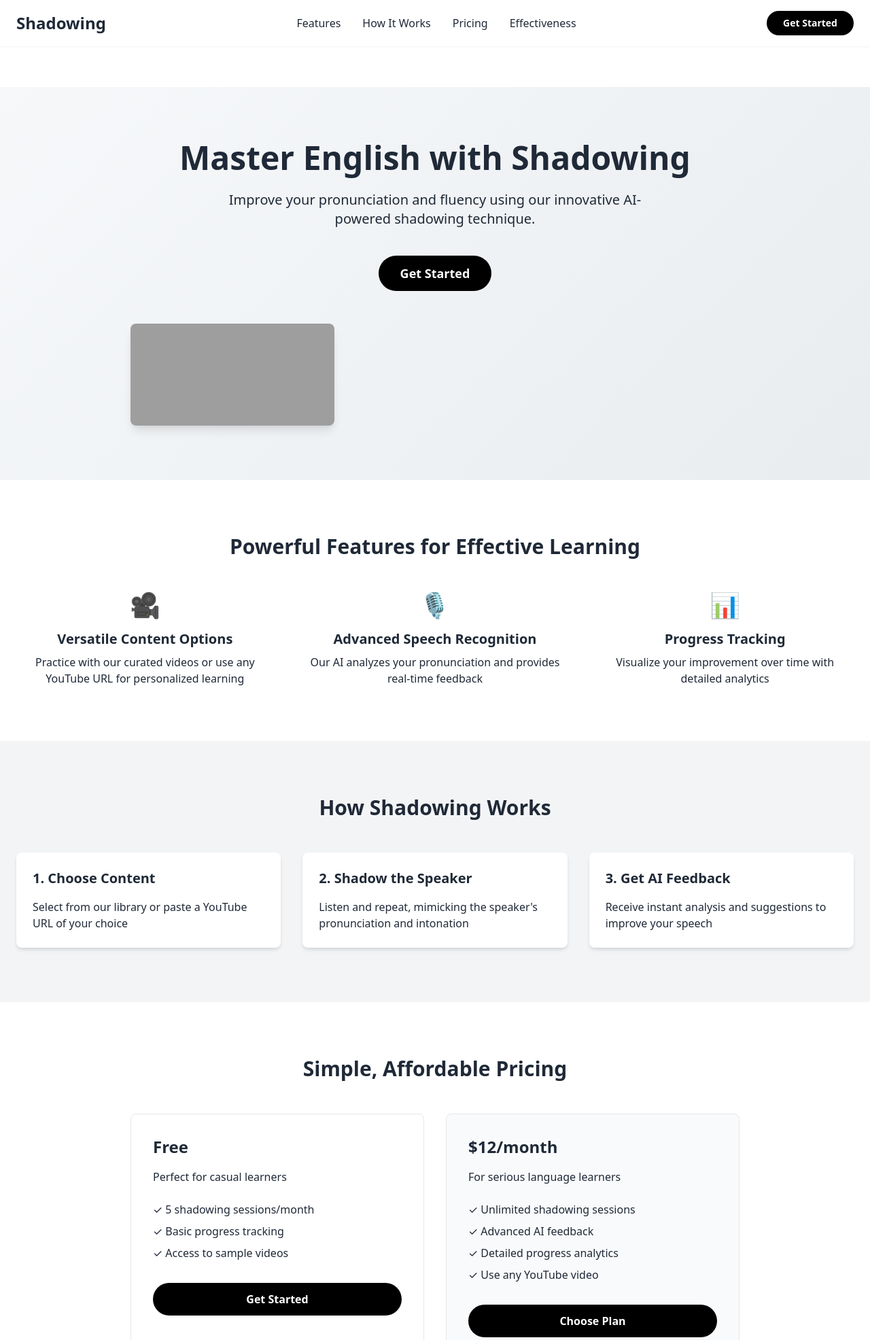
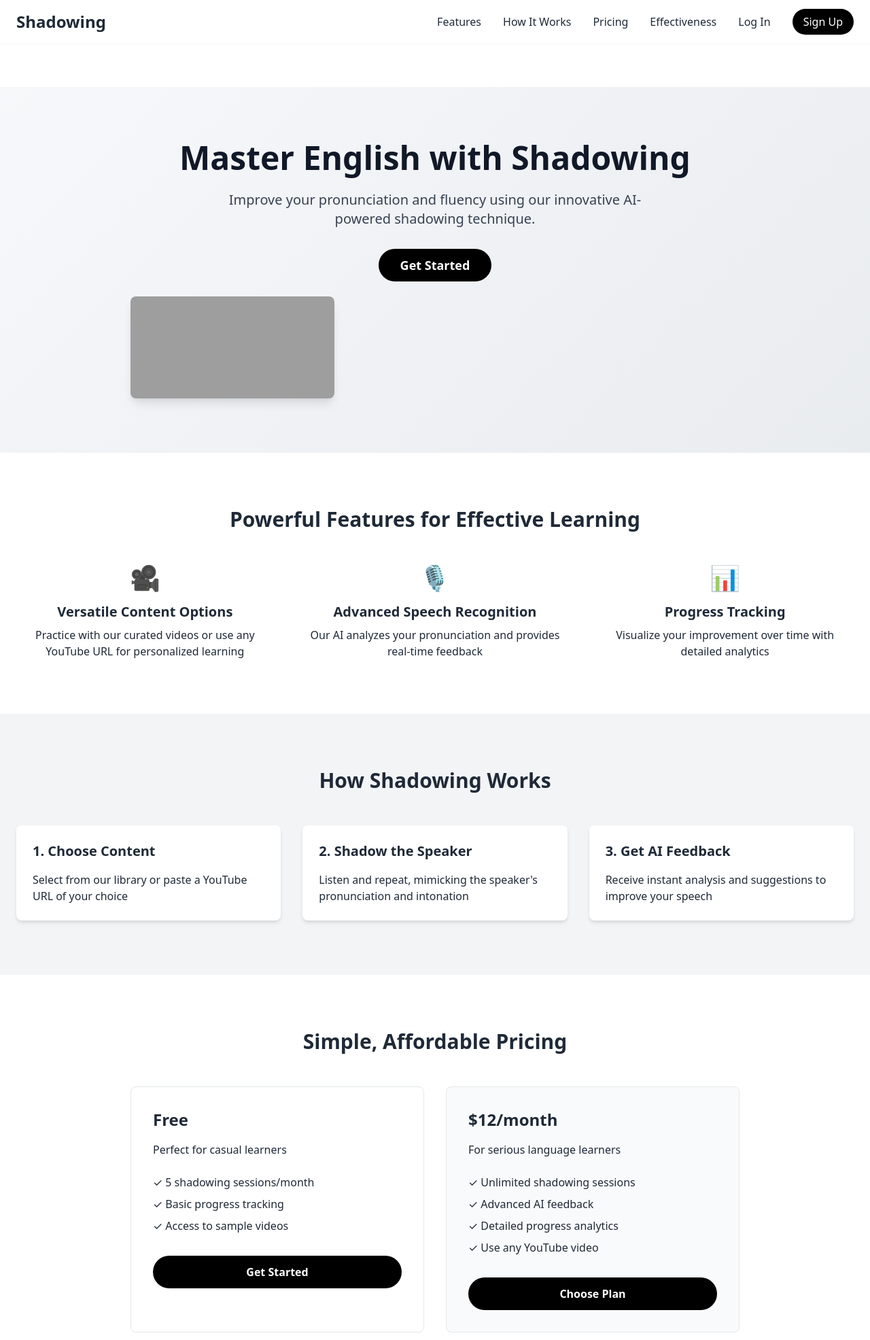
Before and after one commit to nazarboy2005/shadowing, a Django app: page / in a window 1280 px wide. Shown: the top 1971 px of the page at 68% size. Run offline with Django 5.2, Linux system fonts and the light colour scheme; grey boxes are pictures that could not be loaded.

Commit message:
payments page; home page mobile and desktop. If the user is registered it shows different stuff and otherwise no

```diff
--- a/home/views.py
+++ b/home/views.py
@@ -12,4 +12,4 @@ class PriceList(TemplateView):
 
 
 class PracticeView(TemplateView):
-    template_name = 'choose_video_or_paste_url.html'
+    template_name = 'practice.html'
--- a/templates/home.html
+++ b/templates/home.html
@@ -1,92 +1,224 @@
 <!DOCTYPE html>
 <html lang="en">
+
 <head>
     <meta charset="UTF-8">
     <meta name="viewport" content="width=device-width, initial-scale=1.0">
+    <meta http-equiv="X-UA-Compatible" content="ie=edge">
     <title>Shadowing - Master English Pronunciation and Fluency</title>
     <link href="https://cdnjs.cloudflare.com/ajax/libs/tailwindcss/2.2.19/tailwind.min.css" rel="stylesheet">
     <style>
         .gradient-bg {
             background: linear-gradient(135deg, #f6f8fa 0%, #e9ecef 100%);
         }
+
+        /* Smooth Scrolling */
+        html {
+            scroll-behavior: smooth;
+        }
+
+        /* CTA Button Hover */
+        .btn-cta {
+            transition: transform 0.3s ease, background-color 0.3s;
+        }
+
+        .btn-cta:hover {
+            transform: scale(1.05);
+            background-color: #ffffff;
+            color: black;
+        }
+
+        /* Link Hover Effects */
+        a {
+            transition: color 0.3s ease;
+        }
+
+        a:hover {
+            color: #007bff; /* Blue hover effect for links */
+        }
+
+        /* Nav Shadow */
+        header {
+            backdrop-filter: blur(10px);
+            transition: background-color 0.3s ease;
+        }
+
+        /* Hover Effect for Nav Items */
+        nav a:hover {
+            color: #ff6600;
+        }
+
+        /* Pricing Cards Hover */
+        .pricing-card {
+            transition: transform 0.3s ease, box-shadow 0.3s ease;
+        }
+
+        .pricing-card:hover {
+            transform: scale(1.05);
+            box-shadow: 0px 8px 24px rgba(0, 0, 0, 0.15);
+        }
+
+        /* Footer */
+        footer {
+            background-color: #f8f9fa;
+        }
+
+        /* Mobile Menu */
+        .mobile-menu {
+            display: none;
+        }
+
+        @media (max-width: 768px) {
+            .mobile-menu {
+                display: block;
+            }
+
+            .desktop-menu {
+                display: none;
+            }
+        }
     </style>
+
+    <!-- JavaScript to Handle Dynamic Header -->
+    <script>
+        document.addEventListener("DOMContentLoaded", function () {
+            // Simulate user login state
+            const isLoggedIn = localStorage.getItem('userLoggedIn') === 'true';
+
+            if (isLoggedIn) {
+                document.getElementById('logged-in-header').style.display = 'block';
+                document.getElementById('logged-out-header').style.display = 'none';
+            } else {
+                document.getElementById('logged-in-header').style.display = 'none';
+                document.getElementById('logged-out-header').style.display = 'block';
+            }
+        });
+
+        // Simulate login and logout for demo purposes
+        function login() {
+            localStorage.setItem('userLoggedIn', 'true');
+            location.reload();
+        }
+
+        function logout() {
+            localStorage.removeItem('userLoggedIn');
+            location.reload();
+        }
+    </script>
 </head>
+
 <body class="font-sans text-gray-800 antialiased">
-    <header class="fixed top-0 left-0 right-0 bg-white shadow-sm z-50">
+
+    <!-- Header for Registered Users (Logged In) -->
+    <header id="logged-in-header" class="fixed top-0 left-0 right-0 bg-white shadow-sm z-50" style="display: none;">
         <nav class="container mx-auto px-6 py-4 flex justify-between items-center">
             <div class="text-2xl font-bold">Shadowing</div>
-            <ul class="flex space-x-8">
+            <ul class="hidden sm:flex space-x-8 desktop-menu">
                 <li><a href="#features" class="hover:text-gray-600 transition duration-300">Features</a></li>
                 <li><a href="#how-it-works" class="hover:text-gray-600 transition duration-300">How It Works</a></li>
                 <li><a href="#pricing" class="hover:text-gray-600 transition duration-300">Pricing</a></li>
                 <li><a href="#effectiveness" class="hover:text-gray-600 transition duration-300">Effectiveness</a></li>
+                <li><a href="#profile" class="hover:text-gray-600 transition duration-300">Profile</a></li>
+                <li><button onclick="logout()" class="hover:text-red-600 transition duration-300">Logout</button></li>
             </ul>
-            <a href="#get-started" class="bg-black text-white px-6 py-2 rounded-full text-sm font-semibold hover:bg-gray-800 transition duration-300">Get Started</a>
+            <button class="mobile-menu text-gray-800 text-xl" id="mobile-menu-btn">
+                <svg xmlns="http://www.w3.org/2000/svg" fill="none" viewBox="0 0 24 24" stroke-width="2" stroke="currentColor" class="w-8 h-8">
+                    <path stroke-linecap="round" stroke-linejoin="round" d="M4 6h16M4 12h16m-7 6h7" />
+                </svg>
+            </button>
         </nav>
     </header>
 
+    <!-- Header for Non-Registered Users (Logged Out) -->
+    <header id="logged-out-header" class="fixed top-0 left-0 right-0 bg-white shadow-sm z-50" style="display: none;">
+        <nav class="container mx-auto px-6 py-4 flex justify-between items-center">
+            <div class="text-2xl font-bold">Shadowing</div>
+            <ul class="hidden sm:flex space-x-8 desktop-menu">
+                <li><a href="#features" class="hover:text-gray-600 transition duration-300">Features</a></li>
+                <li><a href="#how-it-works" class="hover:text-gray-600 transition duration-300">How It Works</a></li>
+                <li><a href="#pricing" class="hover:text-gray-600 transition duration-300">Pricing</a></li>
+                <li><a href="#effectiveness" class="hover:text-gray-600 transition duration-300">Effectiveness</a></li>
+                <li><a href="#login" class="hover:text-gray-600 transition duration-300" onclick="login()">Log In</a></li>
+                <li><a href="#register" class="bg-black text-white px-4 py-2 rounded-full hover:bg-gray-800 transition duration-300">Sign Up</a></li>
+            </ul>
+            <button class="mobile-menu text-gray-800 text-xl" id="mobile-menu-btn">
+                <svg xmlns="http://www.w3.org/2000/svg" fill="none" viewBox="0 0 24 24" stroke-width="2" stroke="currentColor" class="w-8 h-8">
+                    <path stroke-linecap="round" stroke-linejoin="round" d="M4 6h16M4 12h16m-7 6h7" />
+                </svg>
+            </button>
+        </nav>
+    </header>
+
+    <!-- Main Content -->
     <main class="mt-16 pt-16">
-        <section id="hero" class="py-20 gradient-bg">
+        <!-- Hero Section -->
+        <section id="hero" class="py-16 md:py-20 gradient-bg">
             <div class="container mx-auto px-6 text-center">
-                <h1 class="text-5xl font-bold mb-6">Master English with Shadowing</h1>
-                <p class="text-xl mb-10 max-w-2xl mx-auto">Improve your pronunciation and fluency using our innovative AI-powered shadowing technique.</p>
-                <a href="#get-started" class="bg-black text-white px-8 py-3 rounded-full text-lg font-semibold hover:bg-gray-800 transition duration-300 inline-block mb-12">Get Started</a>
-                <div class="max-w-4xl mx-auto">
+                <h1 class="text-3xl md:text-5xl font-bold mb-6 text-gray-900 hover:text-blue-500">Master English with Shadowing</h1>
+                <p class="text-base md:text-xl mb-8 md:mb-10 max-w-2xl mx-auto text-gray-700">Improve your pronunciation and fluency using our
+                    innovative AI-powered shadowing technique.</p>
+                <a href="#get-started" class="bg-black text-white px-6 py-2 md:px-8 md:py-3 rounded-full text-lg font-semibold btn-cta">Get Started</a>
+                <div class="max-w-4xl mx-auto mt-8">
                     <div class="aspect-w-16 aspect-h-9">
-                        <iframe src="https://www.youtube-nocookie.com/embed/dQw4w9WgXcQ" frameborder="0" allow="accelerometer; autoplay; clipboard-write; encrypted-media; gyroscope; picture-in-picture" allowfullscreen class="rounded-lg shadow-lg"></iframe>
+                        <iframe loading="lazy" src="https://www.youtube-nocookie.com/embed/dQw4w9WgXcQ" frameborder="0"
+                            allow="accelerometer; autoplay; clipboard-write; encrypted-media; gyroscope; picture-in-picture"
+                            allowfullscreen class="rounded-lg shadow-lg"></iframe>
                     </div>
                 </div>
             </div>
         </section>
 
-        <section id="features" class="py-20">
+        <!-- Features Section -->
+        <section id="features" class="py-16 md:py-20">
             <div class="container mx-auto px-6">
-                <h2 class="text-3xl font-bold text-center mb-12">Powerful Features for Effective Learning</h2>
+                <h2 class="text-2xl md:text-3xl font-bold text-center mb-12 hover:text-blue-500">Powerful Features for Effective Learning</h2>
                 <div class="grid grid-cols-1 md:grid-cols-3 gap-12">
-                    <div class="text-center">
+                    <div class="text-center hover:text-blue-500">
                         <div class="text-4xl mb-4">🎥</div>
-                        <h3 class="text-xl font-bold mb-2">Versatile Content Options</h3>
-                        <p>Practice with our curated videos or use any YouTube URL for personalized learning</p>
+                        <h3 class="text-lg md:text-xl font-bold mb-2">Versatile Content Options</h3>
+                        <p class="text-sm md:text-base">Practice with our curated videos or use any YouTube URL for personalized learning</p>
                     </div>
-                    <div class="text-center">
+                    <div class="text-center hover:text-blue-500">
                         <div class="text-4xl mb-4">🎙️</div>
-                        <h3 class="text-xl font-bold mb-2">Advanced Speech Recognition</h3>
-                        <p>Our AI analyzes your pronunciation and provides real-time feedback</p>
+                        <h3 class="text-lg md:text-xl font-bold mb-2">Advanced Speech Recognition</h3>
+                        <p class="text-sm md:text-base">Our AI analyzes your pronunciation and provides real-time feedback</p>
                     </div>
-                    <div class="text-center">
+                    <div class="text-center hover:text-blue-500">
                         <div class="text-4xl mb-4">📊</div>
-                        <h3 class="text-xl font-bold mb-2">Progress Tracking</h3>
-                        <p>Visualize your improvement over time with detailed analytics</p>
+                        <h3 class="text-lg md:text-xl font-bold mb-2">Progress Tracking</h3>
+                        <p class="text-sm md:text-base">Visualize your improvement over time with detailed analytics</p>
                     </div>
                 </div>
             </div>
         </section>
 
-        <section id="how-it-works" class="py-20 bg-gray-100">
+        <!-- How It Works Section -->
+        <section id="how-it-works" class="py-16 md:py-20 bg-gray-100">
             <div class="container mx-auto px-6">
-                <h2 class="text-3xl font-bold text-center mb-12">How Shadowing Works</h2>
+                <h2 class="text-2xl md:text-3xl font-bold text-center mb-12 hover:text-blue-500">How Shadowing Works</h2>
                 <div class="grid grid-cols-1 md:grid-cols-3 gap-8">
-                    <div class="bg-white p-6 rounded-lg shadow-md">
-                        <h3 class="text-xl font-bold mb-4">1. Choose Content</h3>
-                        <p>Select from our library or paste a YouTube URL of your choice</p>
+                    <div class="bg-white p-6 rounded-lg shadow-md hover:shadow-xl transition-shadow duration-300">
+                        <h3 class="text-lg md:text-xl font-bold mb-4">1. Choose Content</h3>
+                        <p class="text-sm md:text-base">Select from our library or paste a YouTube URL of your choice</p>
                     </div>
-                    <div class="bg-white p-6 rounded-lg shadow-md">
-                        <h3 class="text-xl font-bold mb-4">2. Shadow the Speaker</h3>
-                        <p>Listen and repeat, mimicking the speaker's pronunciation and intonation</p>
+                    <div class="bg-white p-6 rounded-lg shadow-md hover:shadow-xl transition-shadow duration-300">
+                        <h3 class="text-lg md:text-xl font-bold mb-4">2. Shadow the Speaker</h3>
+                        <p class="text-sm md:text-base">Listen and repeat, mimicking the speaker's pronunciation and intonation</p>
                     </div>
-                    <div class="bg-white p-6 rounded-lg shadow-md">
-                        <h3 class="text-xl font-bold mb-4">3. Get AI Feedback</h3>
-                        <p>Receive instant analysis and suggestions to improve your speech</p>
+                    <div class="bg-white p-6 rounded-lg shadow-md hover:shadow-xl transition-shadow duration-300">
+                        <h3 class="text-lg md:text-xl font-bold mb-4">3. Get AI Feedback</h3>
+                        <p class="text-sm md:text-base">Receive instant analysis and suggestions to improve your speech</p>
                     </div>
                 </div>
             </div>
         </section>
 
-        <section id="pricing" class="py-20">
+        <!-- Pricing Section -->
+        <section id="pricing" class="py-16 md:py-20">
             <div class="container mx-auto px-6">
-                <h2 class="text-3xl font-bold text-center mb-12">Simple, Affordable Pricing</h2>
+                <h2 class="text-2xl md:text-3xl font-bold text-center mb-12 hover:text-blue-500">Simple, Affordable Pricing</h2>
                 <div class="grid grid-cols-1 md:grid-cols-2 gap-8 max-w-4xl mx-auto">
-                    <div class="border border-gray-200 p-8 rounded-lg">
+                    <div class="pricing-card border border-gray-200 p-8 rounded-lg hover:border-blue-500">
                         <h3 class="text-2xl font-bold mb-4">Free</h3>
                         <p class="mb-6">Perfect for casual learners</p>
                         <ul class="mb-8 space-y-2">
@@ -94,9 +226,10 @@
                             <li>✓ Basic progress tracking</li>
                             <li>✓ Access to sample videos</li>
                         </ul>
-                        <a href="#get-started" class="block w-full bg-black text-white text-center py-3 rounded-full font-semibold hover:bg-gray-800 transition duration-300">Get Started</a>
+                        <a href="#get-started"
+                            class="block w-full bg-black text-white text-center py-3 rounded-full font-semibold btn-cta">Get Started</a>
                     </div>
-                    <div class="border border-gray-200 p-8 rounded-lg bg-gray-50">
+                    <div class="pricing-card border border-gray-200 p-8 rounded-lg bg-gray-50 hover:border-blue-500">
                         <h3 class="text-2xl font-bold mb-4">$12/month</h3>
                         <p class="mb-6">For serious language learners</p>
                         <ul class="mb-8 space-y-2">
@@ -105,32 +238,36 @@
                             <li>✓ Detailed progress analytics</li>
                             <li>✓ Use any YouTube video</li>
                         </ul>
-                        <a href="#get-started" class="block w-full bg-black text-white text-center py-3 rounded-full font-semibold hover:bg-gray-800 transition duration-300">Choose Plan</a>
+                        <a href="#get-started"
+                            class="block w-full bg-black text-white text-center py-3 rounded-full font-semibold btn-cta">Choose Plan</a>
                     </div>
                 </div>
             </div>
         </section>
 
-        <section id="effectiveness" class="py-20 bg-gray-100">
+        <!-- Effectiveness Section -->
+        <section id="effectiveness" class="py-16 md:py-20 bg-gray-100">
             <div class="container mx-auto px-6">
-                <h2 class="text-3xl font-bold text-center mb-12">The Power of Shadowing</h2>
+                <h2 class="text-2xl md:text-3xl font-bold text-center mb-12 hover:text-blue-500">The Power of Shadowing</h2>
                 <div class="max-w-3xl mx-auto">
-                    <p class="mb-6">Shadowing is a proven technique for improving language skills, particularly pronunciation and fluency. According to a study published in the Language Learning Journal, students who practiced shadowing showed significant improvements in their speaking abilities compared to traditional methods.</p>
-                    <p class="mb-6">Dr. Yo Hamada, a leading researcher in the field, states that "Shadowing is effective for improving learners' listening skills, pronunciation, and general language proficiency." (Hamada, Y. (2016). Shadowing: Who benefits and how? Uncovering a booming EFL teaching technique for listening comprehension. Language Teaching Research, 20(1), 35-52.)</p>
-                    <p>Our AI-powered platform takes this effective technique and enhances it with instant feedback and progress tracking, allowing you to improve faster and more efficiently than ever before.</p>
+                    <p class="text-sm md:text-base mb-6">Shadowing is a proven technique for improving language skills, particularly pronunciation and fluency. According to a study published in the Language Learning Journal, students who practiced shadowing showed significant improvements in their speaking abilities compared to traditional methods.</p>
+                    <p class="text-sm md:text-base mb-6">Dr. Yo Hamada, a leading researcher in the field, states that "Shadowing is effective for improving learners' listening skills, pronunciation, and general language proficiency." (Hamada, Y. (2016). Shadowing: Who benefits and how? Uncovering a booming EFL teaching technique for listening comprehension. Language Teaching Research, 20(1), 35-52.)</p>
+                    <p class="text-sm md:text-base">Our AI-powered platform takes this effective technique and enhances it with instant feedback and progress tracking, allowing you to improve faster and more efficiently than ever before.</p>
                 </div>
             </div>
         </section>
 
-        <section id="get-started" class="py-20 bg-black text-white text-center">
+        <!-- Get Started Section -->
+        <section id="get-started" class="py-16 md:py-20 bg-black text-white text-center">
             <div class="container mx-auto px-6">
-                <h2 class="text-3xl font-bold mb-8">Ready to Transform Your English?</h2>
-                <p class="mb-8 text-xl max-w-2xl mx-auto">Join now and experience the power of AI-assisted shadowing for yourself.</p>
-                <a href="#" class="bg-white text-black px-8 py-3 rounded-full text-lg font-bold hover:bg-gray-200 transition duration-300">Start Your Journey</a>
+                <h2 class="text-2xl md:text-3xl font-bold mb-8 hover:text-gray-300">Ready to Transform Your English?</h2>
+                <p class="text-base md:text-xl mb-8 max-w-2xl mx-auto">Join now and experience the power of AI-assisted shadowing for yourself.</p>
+                <a href="#" class="bg-white text-black px-6 py-3 md:px-8 md:py-4 rounded-full text-lg font-bold btn-cta">Start Your Journey</a>
             </div>
         </section>
     </main>
 
+    <!-- Footer -->
     <footer class="bg-gray-100 py-8">
         <div class="container mx-auto px-6 text-center text-sm text-gray-600">
             <p>© 2024 Shadowing. All rights reserved.</p>
@@ -141,4 +278,5 @@
         </div>
     </footer>
 </body>
+
 </html>
--- a/users/urls.py
+++ b/users/urls.py
@@ -1,7 +1,7 @@
 
 from django.urls import path
 
-from users.views import RegisterView, LoginView, ProfileView, logout_view, verify_email, BillingsView, FlashCardsView, WordsView, LearningView
+from users.views import RegisterView, LoginView, ProfileView, logout_view, verify_email, PaymentsView, FlashCardsView, WordsView, LearningView
 
 app_name = 'users'
 
@@ -11,7 +11,7 @@ urlpatterns = [
     path('logout/', logout_view, name='logout'),
     path('register/', RegisterView.as_view(), name='register'),
     path('verify-email/', verify_email, name='verify_email'),
-    path('billings/', BillingsView.as_view(), name='billings'),
+    path('billings/', PaymentsView.as_view(), name='payments'),
     path('flashcard/', FlashCardsView.as_view(), name='flashcards'),
     path('words/', WordsView.as_view(), name='words'),
     path('learn/', LearningView.as_view(), name='learn'),
--- a/users/views.py
+++ b/users/views.py
@@ -140,8 +140,8 @@ class ProfileView(UpdateView): #LoginRequiredMixin
         return account
 
 
-class BillingsView(TemplateView):
-    template_name = 'billings.html'
+class PaymentsView(TemplateView):
+    template_name = 'payment.html'
 
 
 
```
Also changed, not shown: templates/billings.html (deleted, +0 -103 lines), templates/payment.html (added, +110 -0 lines).
